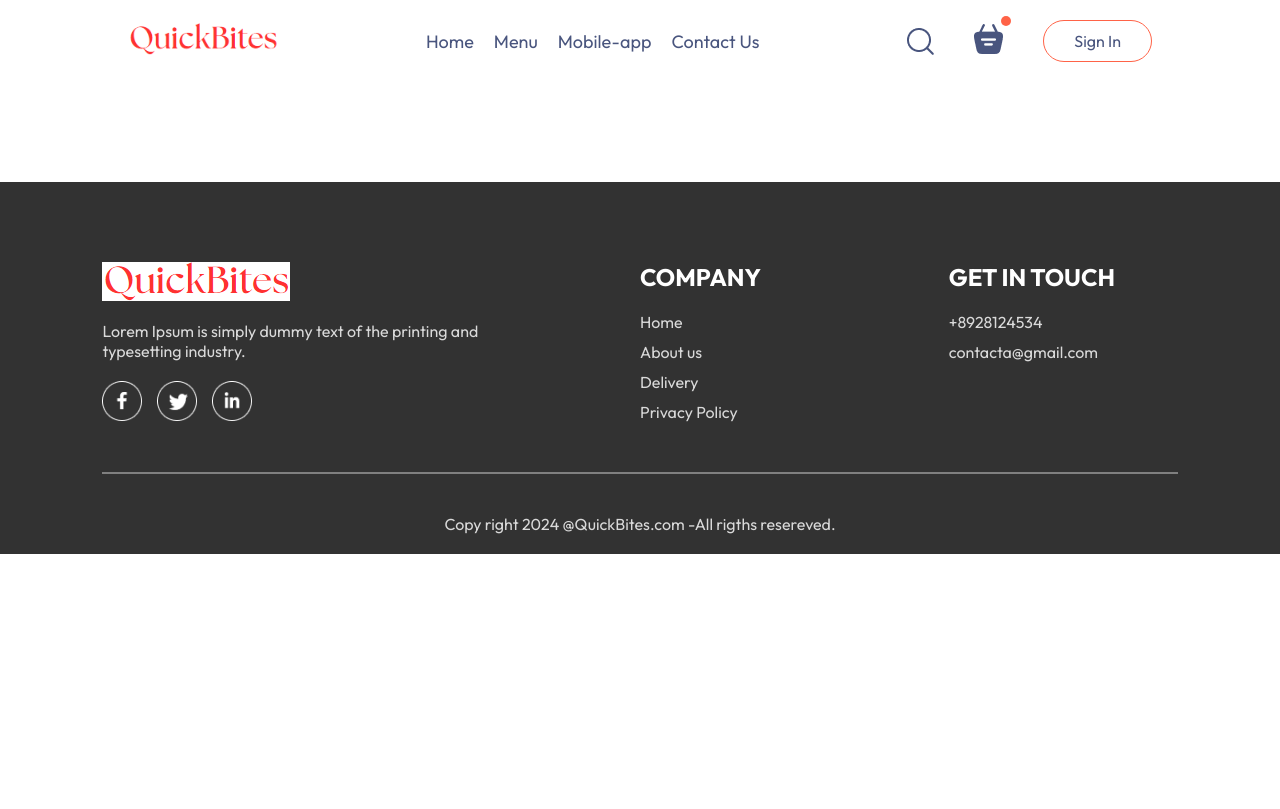
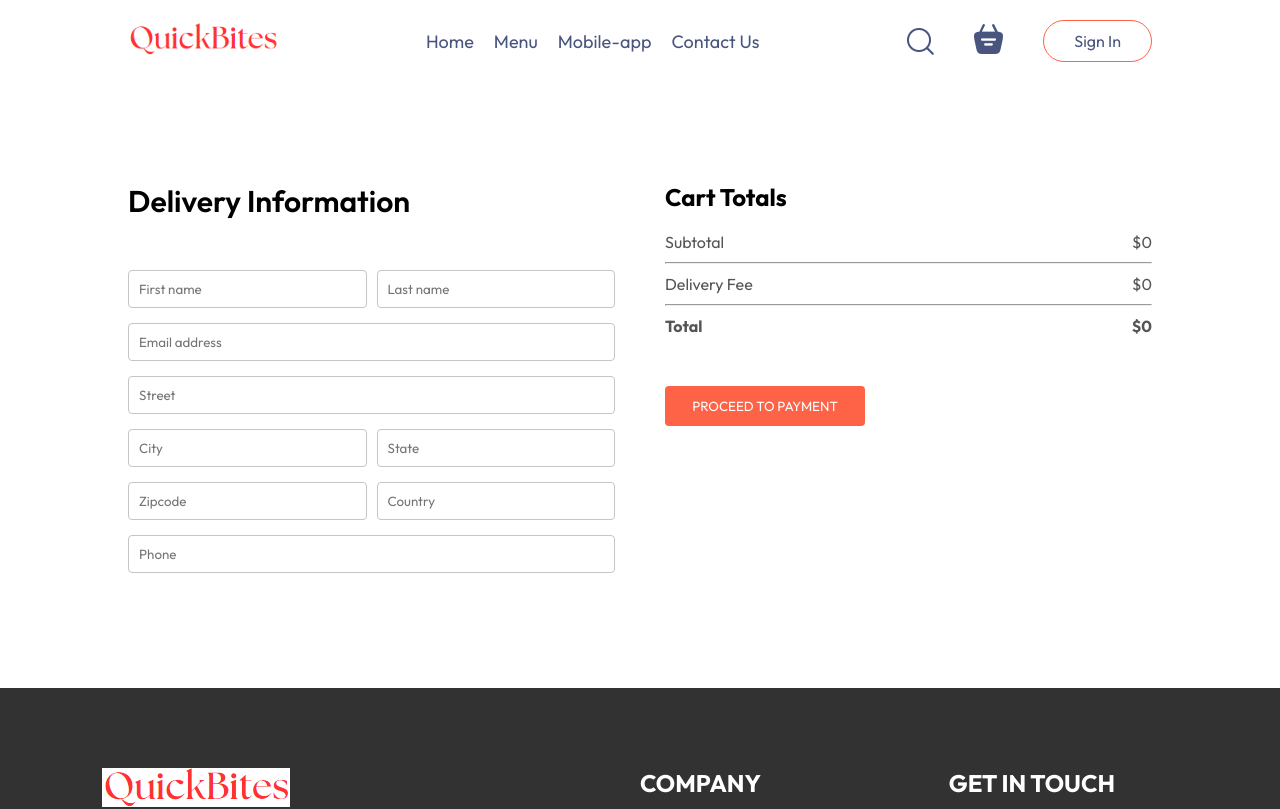
Before and after one commit to Tarun-032/Food-delivery-ecom, a React (Vite) app in the folder Frontend/: page /order in a window 1280 px wide. Shown: the top 809 px of the page. Built offline with nearby package versions, Linux system fonts and the light colour scheme.

Commit message:
3:23:26 iske baad backend hai

```diff
--- a/Frontend/src/App.jsx
+++ b/Frontend/src/App.jsx
@@ -5,7 +5,7 @@
 import Cart from './pages/Cart/Cart'
 import PlaceOrder from './pages/PlaceOrder/PlaceOrder'
 import Footer from './components/Footer/Footer'
-import LoginPopup from './components/LoginPopup/LoginPopup'
+import LoginPopup from './Components/LoginPopup/LoginPopup'
 
 const App = () => {
 
@@ -19,7 +19,7 @@
        <Routes>
          <Route path='/' element={<Home/>} />
          <Route path='/cart' element={<Cart/>} />
-         <Route path='/PlaceOrder' element={<PlaceOrder/>} />
+         <Route path='/order' element={<PlaceOrder/>} />
        </Routes>
      </div>
      <Footer />
--- a/Frontend/src/Components/Navbar/Navbar.jsx
+++ b/Frontend/src/Components/Navbar/Navbar.jsx
@@ -2,10 +2,14 @@
 import './Navbar.css'
 import { assets } from '../../assets/assets'
 import { Link } from 'react-router-dom';
+import { useContext } from 'react';
+import { StoreContext } from '../../context/StoreContext'
 
 const Navbar = ({setShowLogin}) => {
 
     const [menu,setMenu] = useState("menu");
+
+    const {getTotalCartAmount} = useContext(StoreContext);
 
   return (
     <div className='navbar'>
@@ -20,7 +24,7 @@
         <img src={assets.search_icon} alt="" />
         <div className="navbar-search-icon">
             <Link to='/cart'><img src={assets.basket_icon} alt="" /></Link>
-            <div className="dot"></div>
+            <div className={getTotalCartAmount()===0?"":"dot"}></div>
         </div>
         <button onClick={()=>setShowLogin(true)}>Sign In</button>
       </div>
--- a/Frontend/src/pages/Cart/Cart.jsx
+++ b/Frontend/src/pages/Cart/Cart.jsx
@@ -1,10 +1,13 @@
 import React, { useContext } from 'react'
 import './Cart.css'
 import { StoreContext } from '../../context/StoreContext'
+import { useNavigate } from 'react-router-dom';
 
 const Cart = () => {
 
     const {cartItems,food_list,removeFromCart,getTotalCartAmount} = useContext(StoreContext);
+
+    const navigate = useNavigate();
 
   return (
     <div className='cart'>
@@ -49,15 +52,15 @@
             <hr />
             <div className="cart-total-details">
               <p>Delivery Fee</p>
-              <p>${2}</p>
+              <p>${getTotalCartAmount()===0?0:2}</p>
             </div>
             <hr />
             <div className="cart-total-details">
               <b>Total</b>
-              <b>${getTotalCartAmount()+2}</b>
+              <b>${getTotalCartAmount()===0?0:getTotalCartAmount()+2}</b>
             </div>
           </div>
-          <button>PROCEED TO CHECKOUT</button>
+          <button onClick={()=>navigate('/order')}>PROCEED TO CHECKOUT</button>
         </div>
         <div className="cart-promocode">
           <p>If you have a promo code, Enter it here</p>
--- a/Frontend/src/pages/PlaceOrder/PlaceOrder.css
+++ b/Frontend/src/pages/PlaceOrder/PlaceOrder.css
@@ -0,0 +1,41 @@
+.place-order{
+    display: flex;
+    align-items: start;
+    justify-content: space-between;
+    gap: 50px;
+    margin-top: 100px;
+}
+
+.place-order-left{
+    width: 100%;
+    max-width: max(30%,500px);
+}
+
+.place-order-left .title{
+    font-size: 30px;
+    font-weight: 600;
+    margin-bottom: 50px;
+}
+
+.place-order-left input{
+    margin-bottom: 15px;
+    width: 100%;
+    padding: 10px;
+    border: 1px solid #c5c5c5;
+    border-radius: 4px;
+    outline-color: tomato;
+}
+
+.place-order-left .multi-fields{
+    display: flex;
+    gap: 10px;
+}
+
+.place-order-right{
+    width: 100%;
+    max-width: max(40%,500px);
+}
+
+.place-order .cart-total button{
+    margin-top: 30px;
+}
--- a/Frontend/src/pages/PlaceOrder/PlaceOrder.jsx
+++ b/Frontend/src/pages/PlaceOrder/PlaceOrder.jsx
@@ -1,10 +1,55 @@
-import React from 'react'
+import React, { useContext } from 'react'
 import './PlaceOrder.css'
+import { StoreContext } from '../../context/StoreContext'
 const PlaceOrder = () => {
+
+  const {getTotalCartAmount} = useContext(StoreContext)
   return (
-    <div>
+    <form className='place-order'>
+      <div className="place-order-left">
+        <p className='title'>Delivery Information</p>
+        <div className="multi-fields">
+          <input type="text" placeholder='First name' />
+          <input type="text" placeholder='Last name'/>
+        </div>
+        <input type="email" placeholder='Email address'/>
+        <input type="text" placeholder='Street'/>
+        <div className="multi-fields">
+          <input type="text" placeholder='City' />
+          <input type="text" placeholder='State'/>
+        </div>
+        <div className="multi-fields">
+          <input type="text" placeholder='Zipcode' />
+          <input type="text" placeholder='Country'/>
+        </div>
+        <input type="text" placeholder='Phone' />
 
-    </div>
+      </div>
+      <div className="place-order-right">
+      <div className="cart-total">
+          <h2>Cart Totals</h2>
+          <div>
+          <div className="cart-total-details">
+              <p>Subtotal</p>
+              <p>${getTotalCartAmount()}</p>
+            </div>
+            <hr />
+            <div className="cart-total-details">
+              <p>Delivery Fee</p>
+              <p>${getTotalCartAmount()===0?0:2}</p>
+            </div>
+            <hr />
+            <div className="cart-total-details">
+              <b>Total</b>
+              <b>${getTotalCartAmount()===0?0:getTotalCartAmount()+2}</b>
+            </div>
+          </div>
+          <button>PROCEED TO PAYMENT</button>
+        </div>
+
+      </div>
+
+    </form>
   )
 }
 
```
